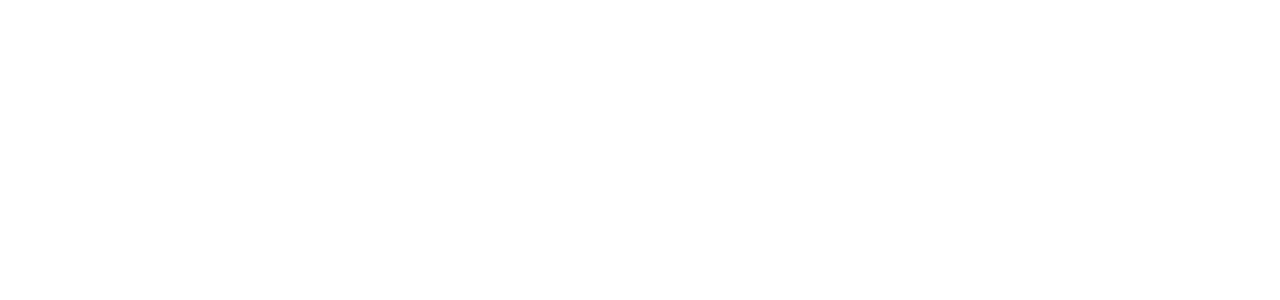
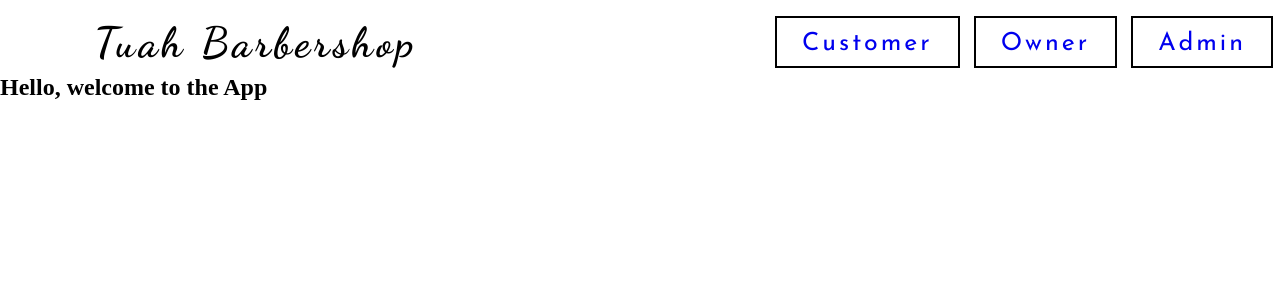
Before and after one commit to naufalazim/barbershop-app, a PHP site: page / in a window 1280 px wide. Before the commit the part shown is empty. Shown: the top 300 px of the page. Run offline with PHP 8.4, Linux system fonts and the light colour scheme.

Commit message:
initial commit 1.0v

```diff
--- /dev/null
+++ b/header.php
@@ -0,0 +1,26 @@
+<!DOCTYPE html>
+<html lang="en">
+<head>
+    <meta charset="UTF-8">
+    <meta http-equiv="X-UA-Compatible" content="IE=edge">
+    <meta name="viewport" content="width=device-width, initial-scale=1.0">
+    <link rel="stylesheet" href="styleheader.css">
+    <title>Header</title>
+</head>
+<body>
+
+  <nav>
+    <div class="logo">
+      <h2>Tuah Barbershop</h2>
+    </div>
+
+    <ul class="nav-links">
+      <li><a href="#">Customer</a></li>
+      <li><a href="#">Owner</a></li>
+      <li><a href="#">Admin</a></li>
+    </ul>
+
+  </nav>
+
+</body>
+</html>
--- a/index.html
+++ b/index.php
@@ -4,9 +4,19 @@
     <meta charset="UTF-8">
     <meta http-equiv="X-UA-Compatible" content="IE=edge">
     <meta name="viewport" content="width=device-width, initial-scale=1.0">
-    <title>Barbershop UPNM</title>
+    <link rel="stylesheet" href="style.css">
+    <title>Barbershop</title>
 </head>
 <body>
 
+<?php include 'header.php' ?>
+
+<div>
+    <div class="title">
+        <h2>Hello, welcome to the App</h2>
+    </div>
+</div>
+
+
 </body>
 </html>
--- /dev/null
+++ b/styleheader.css
@@ -0,0 +1,66 @@
+@import url('https://fonts.googleapis.com/css2?family=Dancing+Script:wght@700&family=Josefin+Sans&display=swap');
+
+/* font-family: 'Dancing Script', cursive;
+font-family: 'Josefin Sans', sans-serif; */
+
+* {
+    margin: 0;
+    padding: 0;
+    box-sizing: border-box;
+}
+
+nav {
+    margin-top: 10px;
+    display: flex;
+    justify-content: space-between;
+    align-items: center;
+    min-height: 8vh;
+    /* background-color: ; */
+}
+
+/* TITLE  */
+.logo {
+    font-family: 'Dancing Script', cursive;
+    display: flex;
+    width: 40%;
+    letter-spacing: 4px;
+    justify-content: space-around;
+    font-size: 28px;
+    /* font-family: ; */
+}
+
+
+.nav-links {
+    display: flex;
+    width: 40%;
+    justify-content: space-around;
+    font-size: 25px;
+}
+
+.nav-links li {
+    list-style: none;
+    border: solid 2px black;
+    padding: 10px 25px;
+}
+
+.nav-links li:hover {
+    background-color: yellow;
+}
+
+.nav-links a{
+   font-family: 'Josefin Sans', sans-serif;
+   text-decoration: none;
+   letter-spacing: 3px;
+   font-weight: solid;
+}
+
+.nav-links a:hover {
+ color: black;
+}
+
+ @media screen and (max-width: 860px) {
+     nav {
+        float: none;
+        width: 100%;
+     }
+ }
```
Also changed, not shown: README.md (deleted), style.css (added), 1 other file.
